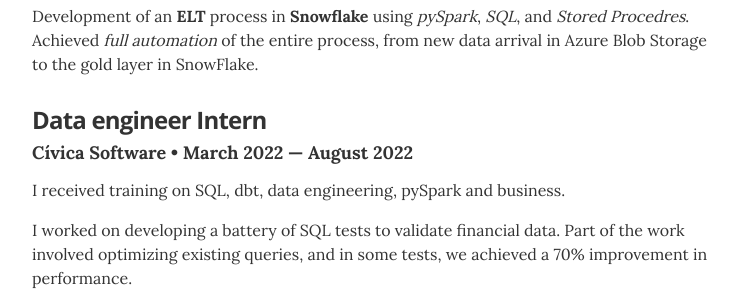
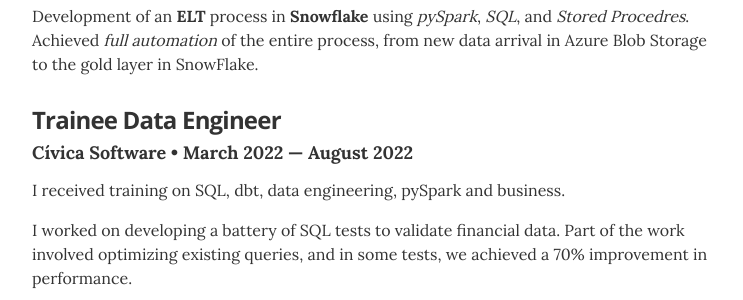
Before and after one commit to rubzip/rubzip.github.io, a Jekyll site: the page built from index.html, in a window 1280 px wide and 900 px high, scrolled down 599 px. Shown: the part 157-457 px from the top of the window, without its empty margins (268-1011 px from the left). Built offline with Jekyll 4.4.1, drawn with Linux system fonts in a browser that asks for light colours.

Commit message:
Update experience.yml

```diff
--- a/_data/experience.yml
+++ b/_data/experience.yml
@@ -6,7 +6,7 @@
   duration: December 2022 &mdash; September 2023
   summary: <p>I worked with a small team on the development of a classification model based on <b>NLP</b> (<i>Python</i>) with the aim of assigning a tax code to a product. We industrialized the solution using Azure Data Factory. Overall accuracy of the model 83%.</p> <p>Development of an <b>ELT</b> process in <b>Snowflake</b> using <i>pySpark</i>, <i>SQL</i>, and <i>Stored Procedres</i>. Achieved <i>full automation</i> of the entire process, from new data arrival in Azure Blob Storage to the gold layer in SnowFlake.</p>
 
-- company: Data engineer Intern
+- company: Trainee Data Engineer
   position: Cívica Software
   duration: March 2022 &mdash; August 2022
   summary: <p>I received training on SQL, dbt, data engineering, pySpark and business. </p><p>I worked on developing a battery of SQL tests to validate financial data. Part of the work involved optimizing existing queries, and in some tests, we achieved a 70% improvement in performance.</p>
```
